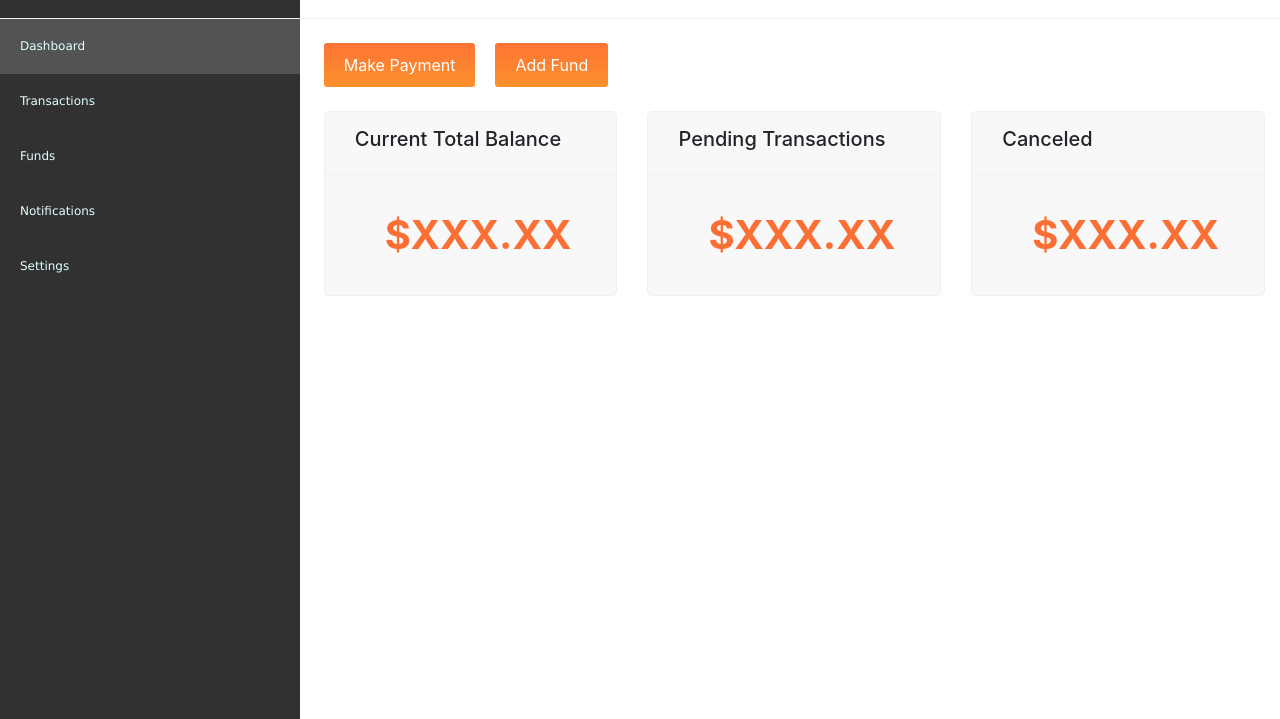
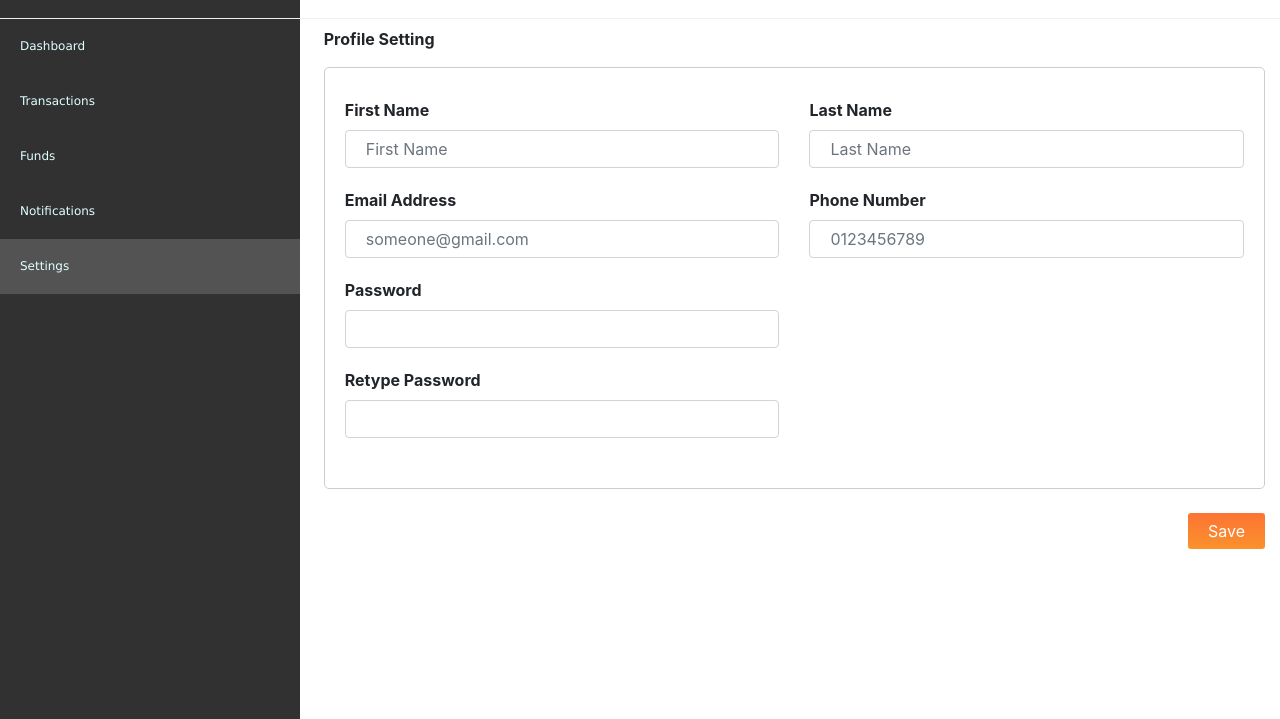
Before and after one commit to sibankar/ghostpayX, a plain HTML site: page setting.html in a window 1280 px wide. Shown: the part 81-800 px from the top of the page. Drawn offline with nearby package versions, Linux system fonts and the light colour scheme.

Commit message:
sob kore diyechi wara

```diff
--- a/css/style.css
+++ b/css/style.css
@@ -1729,7 +1729,7 @@ transition : height 1s linear;
   color: #fff;
   background-image: linear-gradient(to top,#fb912c, #fc7434);
   border-radius: 3px;
-  padding: 10px 20px;
+  padding: 6px 20px;
   text-transform: capitalize;
   margin-right: 20px;
 }
@@ -1758,3 +1758,20 @@ transition : height 1s linear;
   font-weight: bold;
 
 }
+/*setting*/
+.setting-form{
+  border: 1px solid #cdcdcd;
+  border-radius: 5px;
+padding: 30px 20px;
+}
+.setting-form label{
+  font-weight: bold;
+  font-size: 16px;
+  text-transform: capitalize;
+}
+.setting-form input{
+  padding: 8px 20px;
+}
+.setting-form .row{
+  margin-bottom: 20px;
+}
--- a/setting.html
+++ b/setting.html
@@ -87,7 +87,7 @@
               <div class="menu-list">
 
                   <ul id="menu-content" class="menu-content collapse out">
-                      <li class="active">
+                      <li>
                         <a href="#">
                        Dashboard
                         </a>
@@ -107,7 +107,7 @@
                        Notifications
                         </a>
                       </li>
-                      <li>
+                      <li class="active">
                         <a href="#">
                        Settings
                         </a>
@@ -117,32 +117,48 @@
       </div>
       </div>
       <div class="col-lg-9 ">
+       <p class="font-weight-bold mt-2">Profile Setting</p>
+       <div class="setting-form">
          <div class="row">
-          <div class="col-12">
-            <div class="d-flex my-4">
-              <a href="" class="btn-3">make payment</a>
-              <a href="" class="btn-3">add fund</a>
+           <div class="col-lg-6">
+             <label for="">first name</label>
+             <input type="text" class="form-control" placeholder="First Name">
+
+           </div>
+           <div class="col-lg-6">
+            <label for="">last name</label>
+            <input type="text" class="form-control" placeholder="Last Name">
            </div>
          </div>
-          <div class="col-lg-4">
-            <div class="payment-card">
-              <div class="payment-card-title"><h5>Current Total Balance</h5></div>
-              <div class="payment-card-amount" ><span>$XXX.XX</span></div>
+         <div class="row">
+          <div class="col-lg-6">
+            <label for="">email address</label>
+            <input type="email" class="form-control" placeholder="someone@gmail.com">
+
+          </div>
+          <div class="col-lg-6">
+           <label for="">phone number</label>
+           <input type="tel" class="form-control" placeholder="0123456789">
           </div>
         </div>
-          <div class="col-lg-4">
-            <div class="payment-card">
-              <div class="payment-card-title"><h5>pending transactions</h5></div>
-              <div class="payment-card-amount" ><span>$XXX.XX</span></div>
+        <div class="row">
+          <div class="col-lg-6">
+            <label for="">password</label>
+            <input type="password" class="form-control">
+
           </div>
         </div>
-          <div class="col-lg-4">
-            <div class="payment-card">
-              <div class="payment-card-title"><h5>Canceled</h5></div>
-              <div class="payment-card-amount" ><span>$XXX.XX</span></div>
+        <div class="row">
+          <div class="col-lg-6">
+            <label for="">retype password</label>
+            <input type="password" class="form-control">
+
           </div>
         </div>
        </div>
+
+         <a href="" class="btn-3 float-lg-right mr-0 my-4">save</a>
+
       </div>
 
     </div>
```
Also changed, not shown: dashboard.html (+37 -11 lines). Lines whose indentation alone changed are shown as unchanged.
